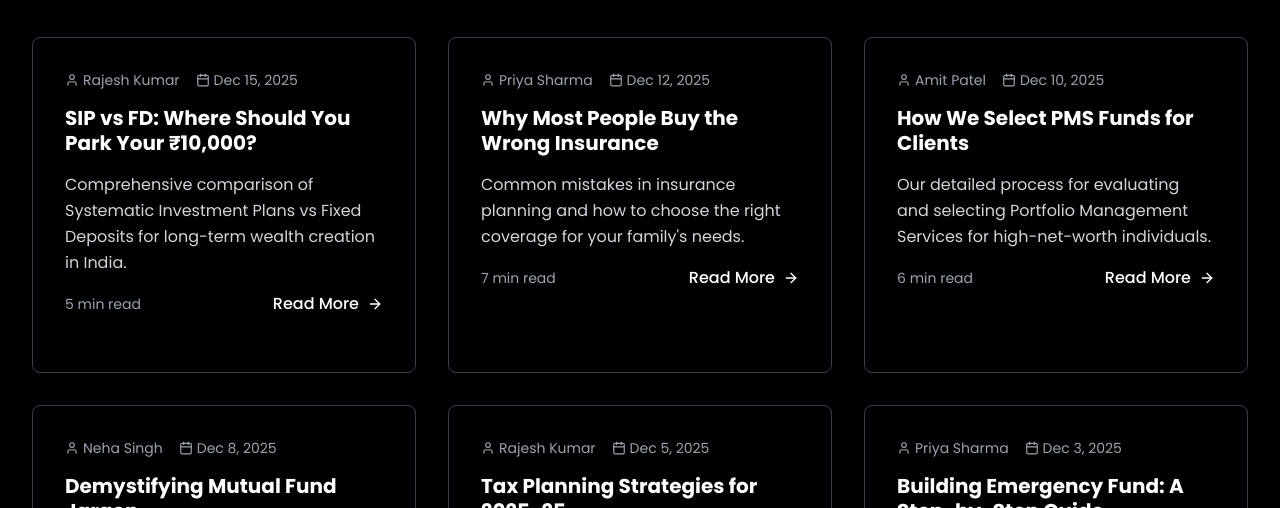
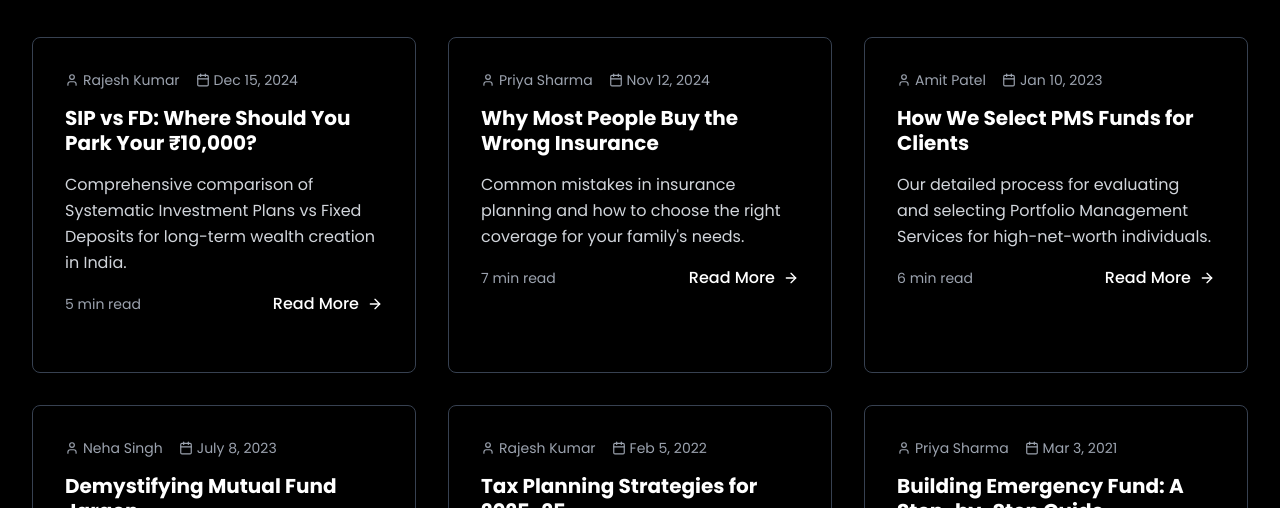
Before and after one commit to Abhishekrgadad/WealthwiseReact, a React (Vite) app in the folder Wealth/: page / in a window 1280 px wide. Shown: the part 6301-6809 px from the top of the page. Built offline with nearby package versions, Linux system fonts and the light colour scheme.

Commit message:
[FIX] fixed blog dates

```diff
--- a/Wealth/src/components/sections/Blog.tsx
+++ b/Wealth/src/components/sections/Blog.tsx
@@ -8,42 +8,42 @@ const Blog = () => {
       title: 'SIP vs FD: Where Should You Park Your ₹10,000?',
       summary: 'Comprehensive comparison of Systematic Investment Plans vs Fixed Deposits for long-term wealth creation in India.',
       author: 'Rajesh Kumar',
-      date: 'Dec 15, 2025',
+      date: 'Dec 15, 2024',
       readTime: '5 min read'
     },
     {
       title: 'Why Most People Buy the Wrong Insurance',
       summary: 'Common mistakes in insurance planning and how to choose the right coverage for your family\'s needs.',
       author: 'Priya Sharma',
-      date: 'Dec 12, 2025',
+      date: 'Nov 12, 2024',
       readTime: '7 min read'
     },
     {
       title: 'How We Select PMS Funds for Clients',
       summary: 'Our detailed process for evaluating and selecting Portfolio Management Services for high-net-worth individuals.',
       author: 'Amit Patel',
-      date: 'Dec 10, 2025',
+      date: 'Jan 10, 2023',
       readTime: '6 min read'
     },
     {
       title: 'Demystifying Mutual Fund Jargon',
       summary: 'Simple explanations of complex mutual fund terms every Indian investor should understand.',
       author: 'Neha Singh',
-      date: 'Dec 8, 2025',
+      date: 'July 8, 2023',
       readTime: '4 min read'
     },
     {
       title: 'Tax Planning Strategies for 2025-25',
       summary: 'Latest tax-saving investment options and strategies to maximize your after-tax returns.',
       author: 'Rajesh Kumar',
-      date: 'Dec 5, 2025',
+      date: 'Feb 5, 2022',
       readTime: '8 min read'
     },
     {
       title: 'Building Emergency Fund: A Step-by-Step Guide',
       summary: 'How to build and maintain an emergency fund that protects your wealth during uncertain times.',
       author: 'Priya Sharma',
-      date: 'Dec 3, 2025',
+      date: 'Mar 3, 2021',
       readTime: '5 min read'
     }
   ];
```
